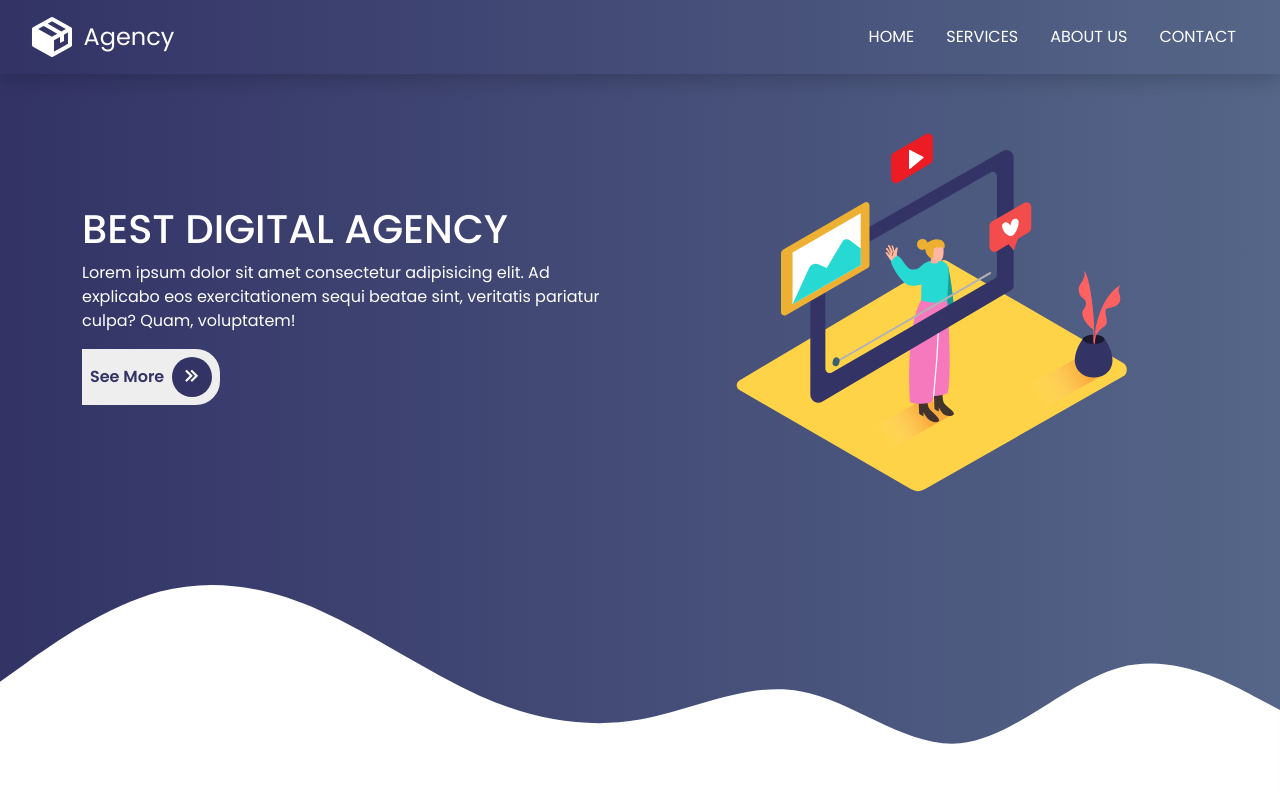
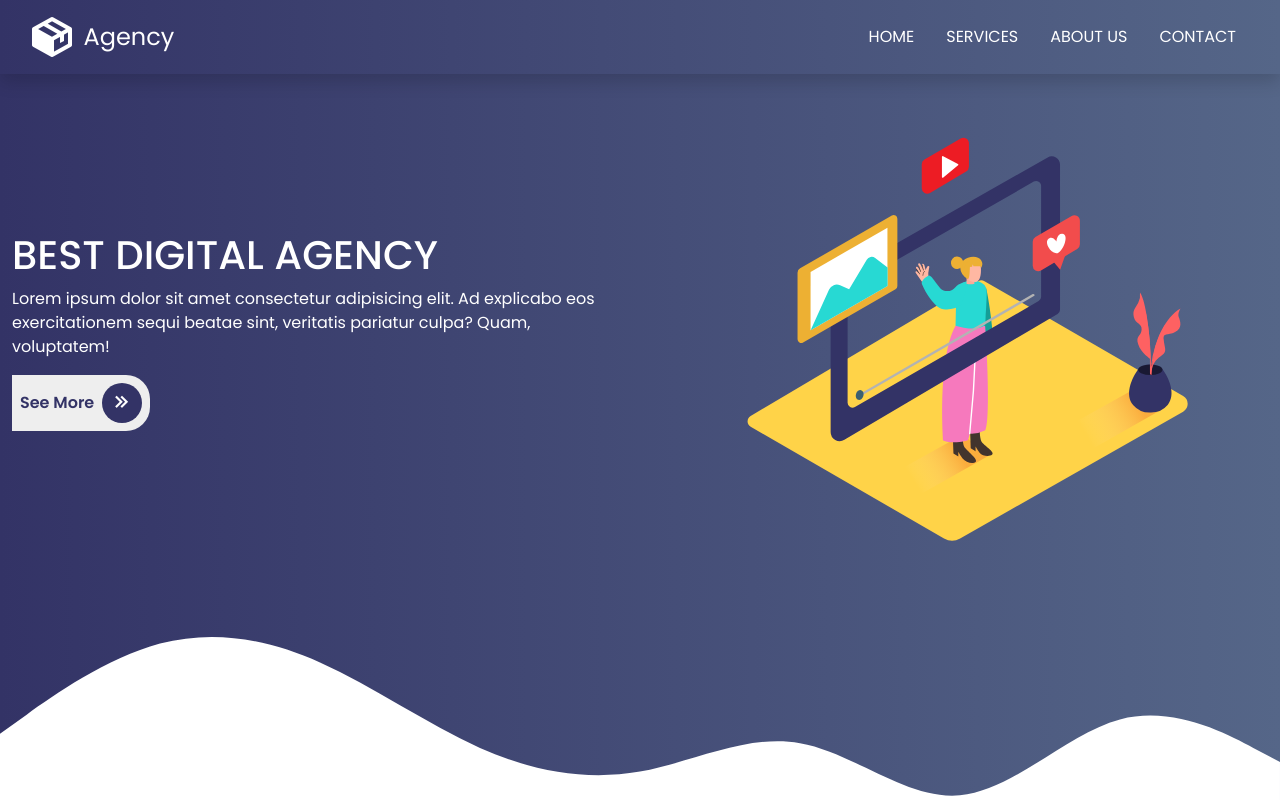
Before and after one commit to leandrNvs/digital-agency-bootstrap, a plain HTML site: page index.html in a window 1280 px wide. Shown: the top 800 px of the page. Drawn offline with nearby package versions, Linux system fonts and the light colour scheme.

Commit message:
Testando correção de bug

```diff
--- a/index.html
+++ b/index.html
@@ -49,7 +49,7 @@
 
    <!--==================== BANNER SECTION ====================-->
    <section id="banner" class="bg-gradient">
-      <div class="container">
+      <div class="container-xxl">
          <div class="row">
             <div class="col-md-6 py-5 text-white d-flex flex-column justify-content-center align-items-center align-items-md-start">
                <h1 class="text-uppercase">
```
